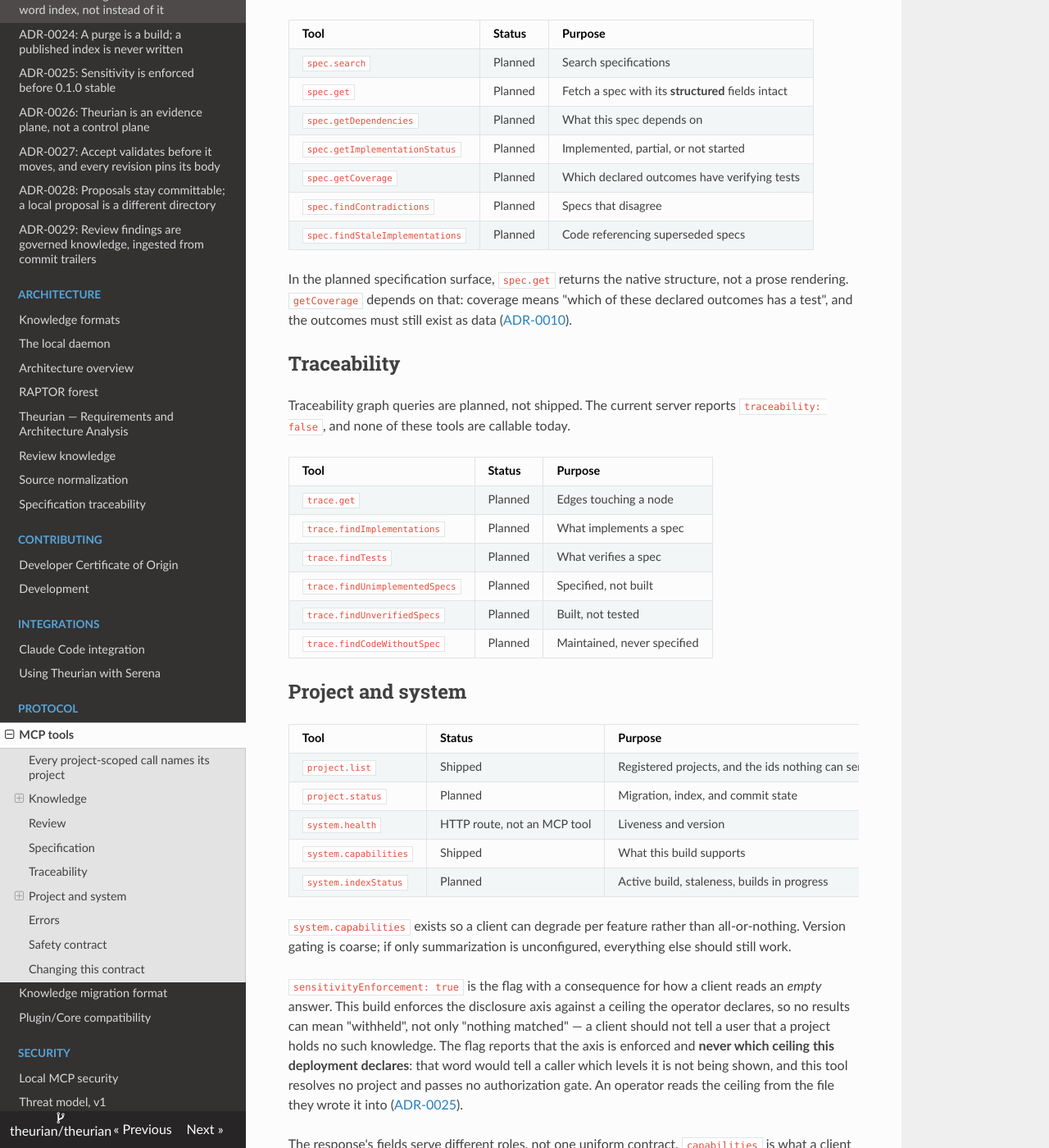
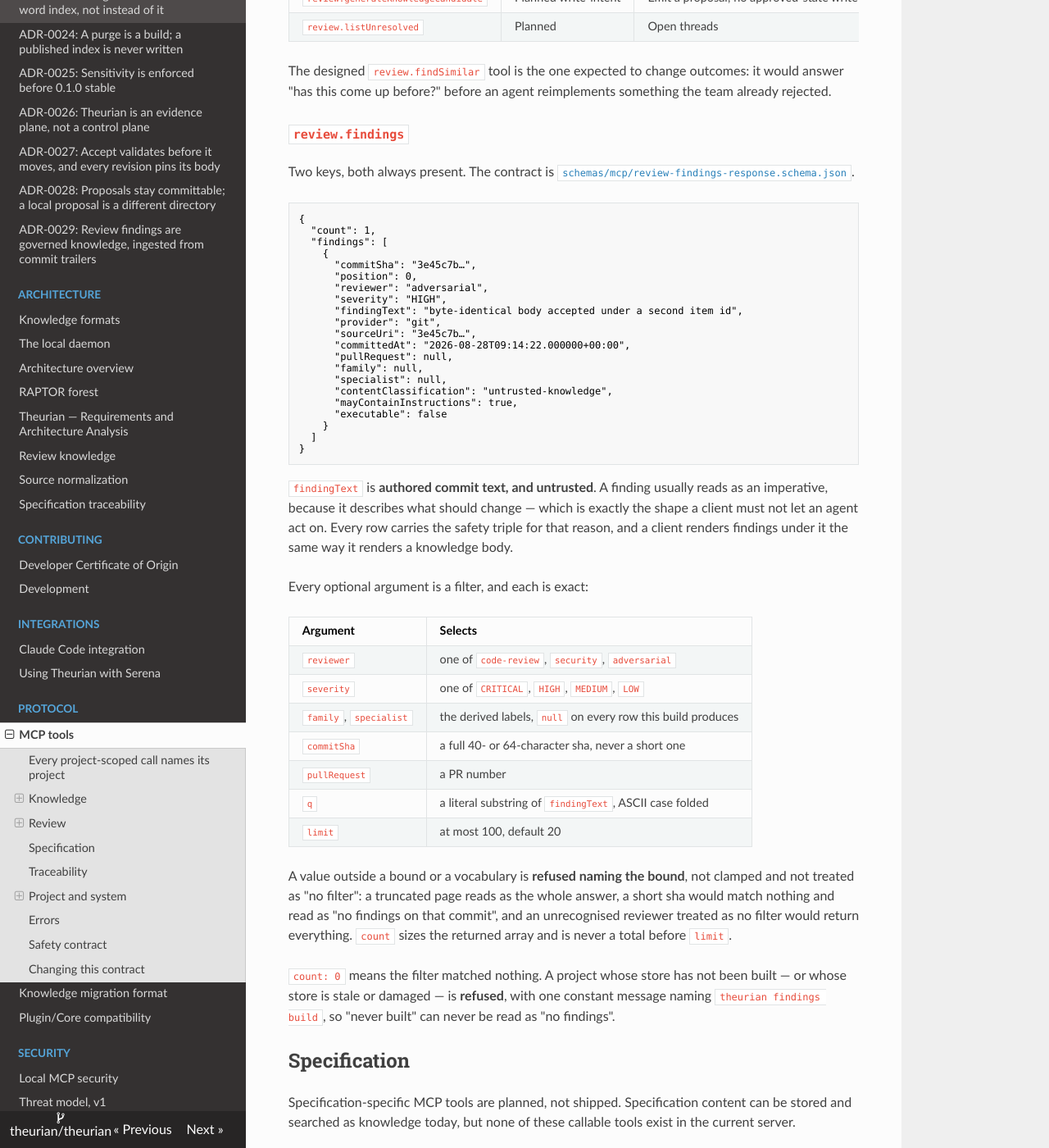
Before and after one commit to theurian/theurian, an MkDocs documentation site: the page built from docs/protocol/mcp-tools.md, in a window 1280 px wide and 1400 px high, scrolled down 7455 px. Shown: the whole window at 82% size. Built offline with MkDocs 1.6.1, drawn with Linux system fonts in a browser that asks for light colours; some of the changed text lies outside the part shown.

Commit message:
feat(mcp): publish the review-findings response schema and its wire pins
`review.findings` emitted a shape nothing described. `schemas/README.md`'s own
rule settles which way that goes: a field is declared once something emits it,
and the capability-announced alternative is for forward-looking shape with no
delivery date -- this one ships. So the schema lands, and it lands the way that
file requires: validated against three real responses rather than a fixture.

Three captures, because one response cannot exercise three promises. A full
read carrying rows with the derived fields both set and null -- the corpus rule
schemas/README.md states for an `or` in an invariant, and live rows are all on
the null side, so a corpus of only those would never test the typed half. A
filtered read. And the empty one, `count: 0` with an empty array, which is the
case a `minItems` would have rejected -- the same defect that made every
Theurian-authored document violate the retrieval-result contract for a
milestone. The store behind them holds a rejected trailer, so the validated
response is one that had something to withhold.

The published vocabularies are recomputed from the enums rather than
transcribed: `reviewer` against `ReviewerToken` (and asserted disjoint from the
historical aliases, which the parser normalises away so no stored row carries
one), `severity` against `FindingSeverity`, `provider` as the const the record's
own `__post_init__` enforces, and the three safety labels against
`mcp/results.SAFETY` -- each required, since a triple a response may omit is not
a control.

docs/protocol/mcp-tools.md said "none of these tools are callable today" under
Review, which this branch made false. It now names the shipped tool, its
filters, and the two claims a client most needs: `count: 0` means the filter
matched nothing, and an unbuilt store is a refusal rather than an empty answer.
The tool-count sentence and the `_tool` seam's own count follow the sixth tool.

Refs #368

Signed-off-by: Takehide Uchida <utchy@graphnote-design.com>

````diff
--- a/docs/protocol/mcp-tools.md
+++ b/docs/protocol/mcp-tools.md
@@ -3,19 +3,20 @@
 Protocol version: `theurian/v1`. Transport: Streamable HTTP at
 `http://127.0.0.1:7419/mcp`.
 
-Today, Core registers five callable MCP tools:
+Today, Core registers six callable MCP tools:
 
 - `knowledge.search`
 - `knowledge.get`
 - `knowledge.status`
 - `project.list`
+- `review.findings`
 - `system.capabilities`
 
 `system.capabilities` is the runtime boundary for clients. In this build it
-reports `writeTools: false`, `reviewIngestion: false`, and
-`traceability: false`; those values mean the write-intent, review, and
-traceability tools described below are designed protocol shape, not callable
-tools in the current server.
+reports `reviewFindings: true` — `review.findings` is callable — beside
+`writeTools: false`, `reviewIngestion: false`, and `traceability: false`; those
+three mean the write-intent, review-*history*, and traceability tools described
+below are designed protocol shape, not callable tools in the current server.
 
 ## Every project-scoped call names its project
 
@@ -334,11 +335,21 @@
 
 ## Review
 
-Review ingestion is planned, not shipped. The current server reports
-`reviewIngestion: false`, and none of these tools are callable today.
+One review tool is shipped. `review.findings` serves the `Review-Finding:`
+trailers a project's own git history carries, landed by `theurian findings
+build` and announced as `reviewFindings: true`
+([ADR-0029](../adr/0029-review-findings-are-governed-knowledge.md)).
+
+Review *history* ingestion — GitHub threads, inline comments, resolution state —
+is still planned, not shipped: the server reports `reviewIngestion: false`, and
+none of the planned tools below is callable. The two flags are separate on
+purpose. `reviewFindings` promises an offline read of local git trailers;
+`reviewIngestion` is the one that reaches GitHub, and it is the change that owes
+the repository allowlist SEC-10 records.
 
 | Tool | Status | Purpose |
 | :-- | :-- | :-- |
+| `review.findings` | Shipped | Landed `Review-Finding:` trailers, filtered by reviewer, severity, family, specialist, commit, PR or text |
 | `review.search` | Planned | Search review history |
 | `review.getThread` | Planned | One thread with comments and resolution |
 | `review.findSimilar` | Planned | Threads resembling a described situation |
@@ -349,6 +360,65 @@
 The designed `review.findSimilar` tool is the one expected to change outcomes:
 it would answer "has this come up before?" before an agent reimplements something
 the team already rejected.
+
+### `review.findings`
+
+Two keys, both always present. The contract is
+[`schemas/mcp/review-findings-response.schema.json`](https://github.com/theurian/theurian/blob/main/schemas/mcp/review-findings-response.schema.json).
+
+```json
+{
+  "count": 1,
+  "findings": [
+    {
+      "commitSha": "3e45c7b…",
+      "position": 0,
+      "reviewer": "adversarial",
+      "severity": "HIGH",
+      "findingText": "byte-identical body accepted under a second item id",
+      "provider": "git",
+      "sourceUri": "3e45c7b…",
+      "committedAt": "2026-08-28T09:14:22.000000+00:00",
+      "pullRequest": null,
+      "family": null,
+      "specialist": null,
+      "contentClassification": "untrusted-knowledge",
+      "mayContainInstructions": true,
+      "executable": false
+    }
+  ]
+}
+```
+
+`findingText` is **authored commit text, and untrusted**. A finding usually
+reads as an imperative, because it describes what should change — which is
+exactly the shape a client must not let an agent act on. Every row carries the
+safety triple for that reason, and a client renders findings under it the same
+way it renders a knowledge body.
+
+Every optional argument is a filter, and each is exact:
+
+| Argument | Selects |
+| :-- | :-- |
+| `reviewer` | one of `code-review`, `security`, `adversarial` |
+| `severity` | one of `CRITICAL`, `HIGH`, `MEDIUM`, `LOW` |
+| `family`, `specialist` | the derived labels, `null` on every row this build produces |
+| `commitSha` | a full 40- or 64-character sha, never a short one |
+| `pullRequest` | a PR number |
+| `q` | a literal substring of `findingText`, ASCII case folded |
+| `limit` | at most 100, default 20 |
+
+A value outside a bound or a vocabulary is **refused naming the bound**, not
+clamped and not treated as "no filter": a truncated page reads as the whole
+answer, a short sha would match nothing and read as "no findings on that
+commit", and an unrecognised reviewer treated as no filter would return
+everything. `count` sizes the returned array and is never a total before
+`limit`.
+
+`count: 0` means the filter matched nothing. A project whose store has not been
+built — or whose store is stale or damaged — is **refused**, with one constant
+message naming `theurian findings build`, so "never built" can never be read as
+"no findings".
 
 ## Specification
 
````
Also changed, not shown: schemas/README.md (+1 -0 lines), 4 other files.
